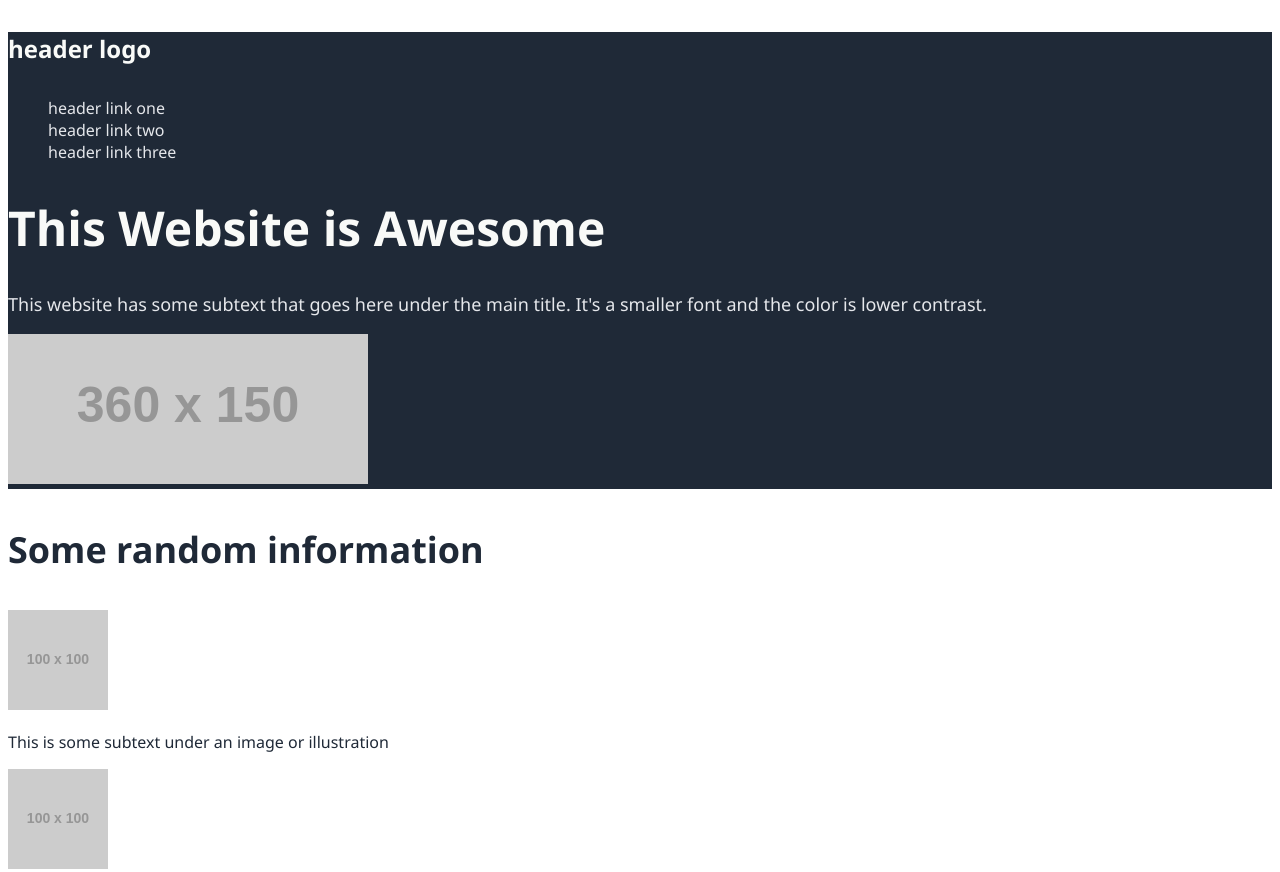
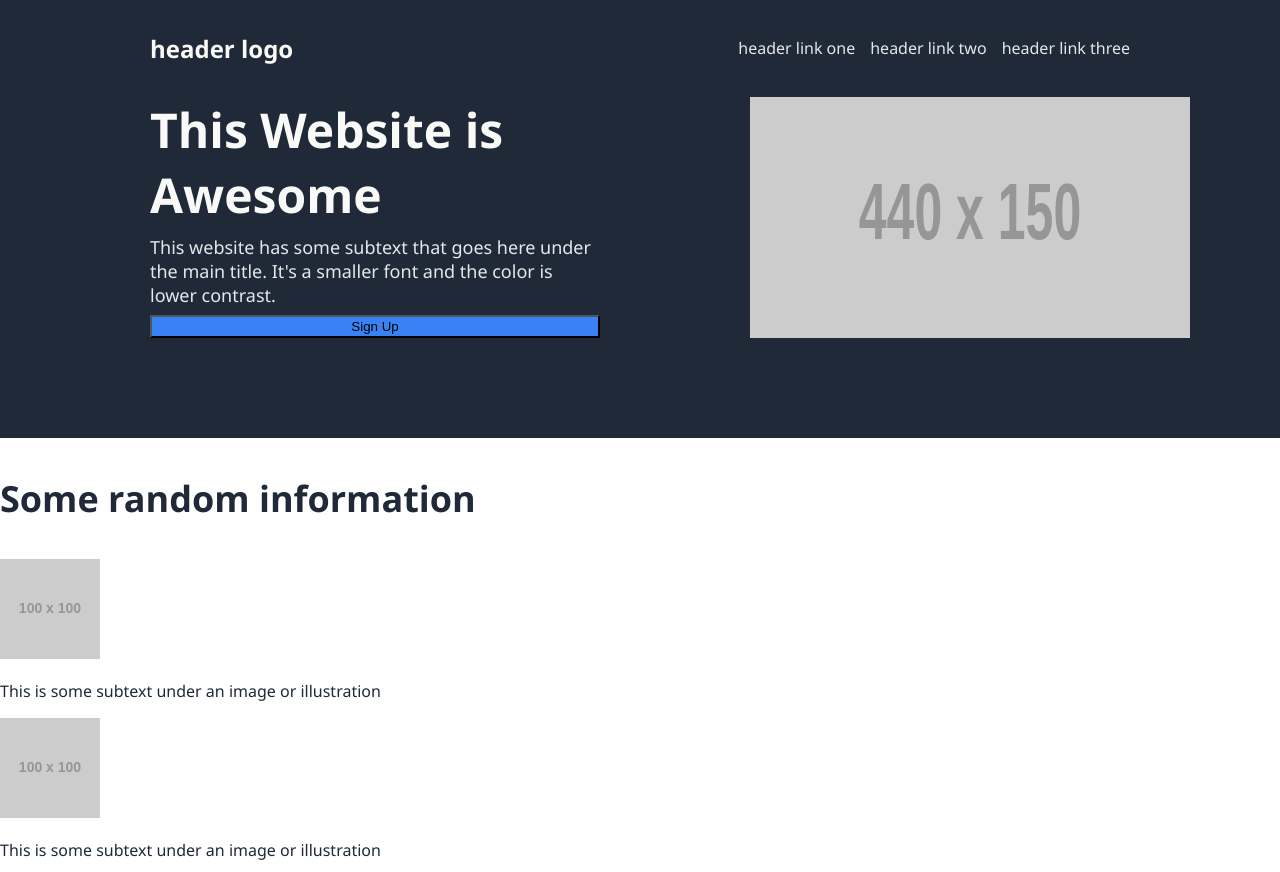
Before and after one commit to smadefuin/landing-page, a plain HTML site: page index.html in a window 1280 px wide. Shown: the top 872 px of the page. Drawn offline with Linux system fonts and the light colour scheme; placeholder pictures from the web are drawn by us.

Commit message:
Align section one of webpage
Added flex display in CSS - adjusted margins, padding, direction for alignment
Added button in section one
Separated header from section one to display horizontally

```diff
--- a/index.html
+++ b/index.html
@@ -7,7 +7,6 @@
     <link rel="stylesheet" href="style.css">
 </head>
 <body>
-    <div class="section-one">
     <div class="header">
         <h4>header logo</h4>
             <ul>
@@ -16,9 +15,13 @@
                 <li><a href="link three">header link three</a></li>
             </ul>
     </div>
+    <div class="section-one">
+        <div class="main">
             <h1>This Website is Awesome</h1>
                 <p class="secondary">This website has some subtext that goes here under the main title. It's a smaller font and the color is lower contrast.</p>
-        <img src="http://placehold.it/360x150" alt="Dummy Image" /></img>
+            <button>Sign Up</button>
+        </div>
+        <img class="placeholder" src="http://placehold.it/440x150" alt="Dummy Image" /></img>
     </div>
     <div class="section-two">
         <h3>Some random information</h3>
--- a/style.css
+++ b/style.css
@@ -1,9 +1,40 @@
 body {
     font-family: 'Segoe UI', Tahoma, Geneva, Verdana, sans-serif;
+    margin: 0;
 }
 
 .section-one {
     background-color: #1f2937;
+    display: flex;
+    width: 100%;
+    padding-bottom: 100px;
+}
+
+.header {
+    background-color: #1f2937;
+    display: flex;
+    justify-content: space-between;
+    align-items: center;
+    width: 100%;
+}
+
+.main {
+    display: flex;
+    flex-direction: column;
+    margin: 0;
+    padding: 0px 150px;
+    gap: 8px;
+}
+
+.placeholder {
+    margin-right: 150px;
+}
+
+h1,
+.secondary {
+    margin: 0;
+    width: 450px;
+    word-wrap: normal;
 }
 
 h1,
@@ -18,10 +49,16 @@ h1 {
 
 h4 {
     font-size: 24px;
+    padding-left: 150px;
 }
 
 ul {
     list-style: none;
+    display: flex;
+    align-items: center;
+    gap: 15px;
+    justify-content: flex-end;
+    padding-right: 150px;
 }
 
 a {
@@ -55,6 +92,7 @@ h3,
 
 button {
     background-color: #3882f6;
+    padding: 2px 3px;
 }
 
 footer {
```
Also changed, not shown: Images/colors-fonts.png (added), Images/webpage.png (added). Lines whose indentation alone changed are shown as unchanged.
